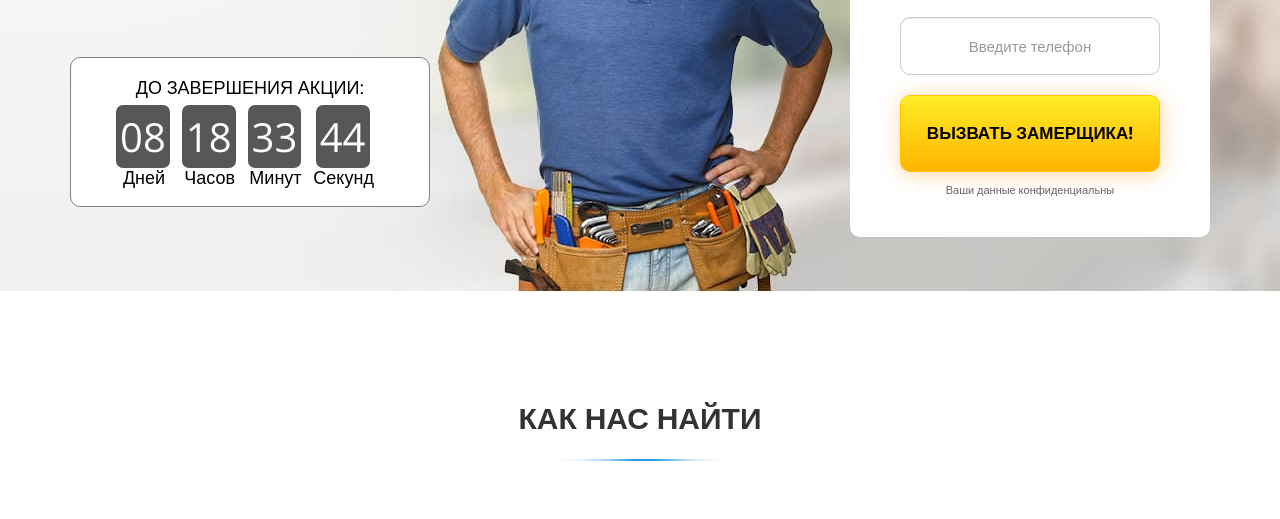
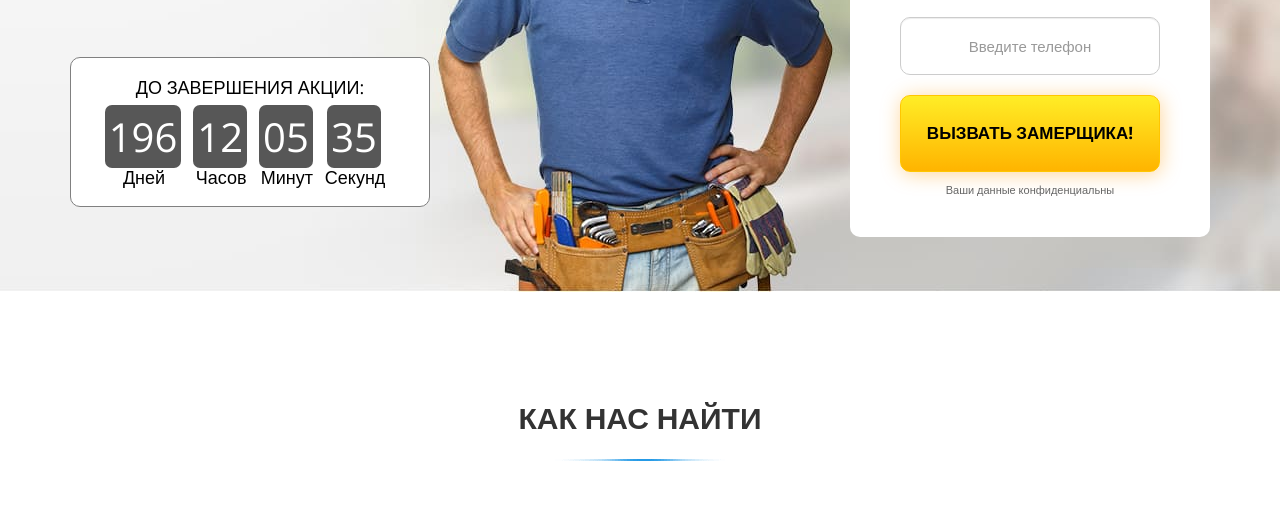
Before and after one commit to IrinaBreus/irvasWindows.io, a website with bundled scripts: page src/index.html in a window 1280 px wide. Shown: the part 5213-5732 px from the top of the page. Built offline with nearby package versions, Linux system fonts and the light colour scheme.

Commit message:
add timer

```diff
--- a/gulpfile.js
+++ b/gulpfile.js
@@ -4,8 +4,8 @@ const gulp = require("gulp");
 const webpack = require("webpack-stream");
 const browsersync = require("browser-sync");
 
-// const dist = "./dist/";
-const dist = "/programs/MAMP/htdocs/testing/";
+const dist = "./dist/";
+// const dist = "/programs/MAMP/htdocs/testing/";
 
 gulp.task("copy-html", () => {
     return gulp.src("./src/index.html")
--- a/src/js/main.js
+++ b/src/js/main.js
@@ -5,13 +5,14 @@ import modals from './modules/modals';
 import tabs from './modules/tabs';
 import forms from './modules/forms';
 import changeModalState from './modules/changeModalState';
-
+import timer from './modules/timer';
 
 
 'use strict';
 document.addEventListener('DOMContentLoaded', () => {
     "useStrict";
 
+    const deadline = '2022-12-20T00:00';
     let modalState = {
         form: 1,
         type: 'tree'
@@ -27,5 +28,8 @@ document.addEventListener('DOMContentLoaded', () => {
     tabs('.no_click', '.tab_content', 'after_click');
     tabs('.glazing_block a', '.glazing_content', 'active');
     tabs('.balcon_icons_img', '.big_img > img', 'do_image_more', 'inline-block');
+
     forms(modalState);
+
+    timer('.container1', deadline);
 })
--- /dev/null
+++ b/src/js/modules/timer.js
@@ -0,0 +1,48 @@
+const timer = (id, deadline) => {
+
+    function getTime(endTime) {
+
+        let time = Date.parse(endTime) - Date.now();
+        const day = Math.floor(time / (60 * 60 * 24 * 1000)),
+              hour = Math.floor((time / (60 * 60  * 1000)) % 24),
+              minute = Math.floor((time / (60 * 1000)) % 60),
+              second = Math.floor((time / 1000) % 60);
+
+        return {time, day, hour, minute, second};
+    }
+
+    function setTime(selector, endtime) {
+        const time = document.querySelector(selector),
+              days = time.querySelector('#days'),
+              hours = time.querySelector('#hours'),
+              minutes = time.querySelector('#minutes'),
+              seconds = time.querySelector('#seconds'),
+              timerId = setInterval(getClock, 1000);
+
+        getClock();
+
+        function getClock() {
+            let t = getTime(endtime);
+            days.innerHTML = normalize(t.day);
+            hours.innerHTML = normalize(t.hour);
+            minutes.innerHTML = normalize(t.minute);
+            seconds.innerHTML = normalize(t.second);
+
+            if (t.time <= 0) {
+                days.innerHTML = '00';
+                hours.innerHTML = '00';
+                minutes.innerHTML = '00';
+                seconds.innerHTML = '00';
+                clearInterval(timerId);
+            }
+        }
+    }
+
+    function normalize(num) {
+        return num < 10 ? '0' + num : num;
+    }
+
+    setTime(id, deadline);
+}
+
+export default timer;
```
Also changed, not shown: dist/index.html, dist/script.js, 1 other file.
